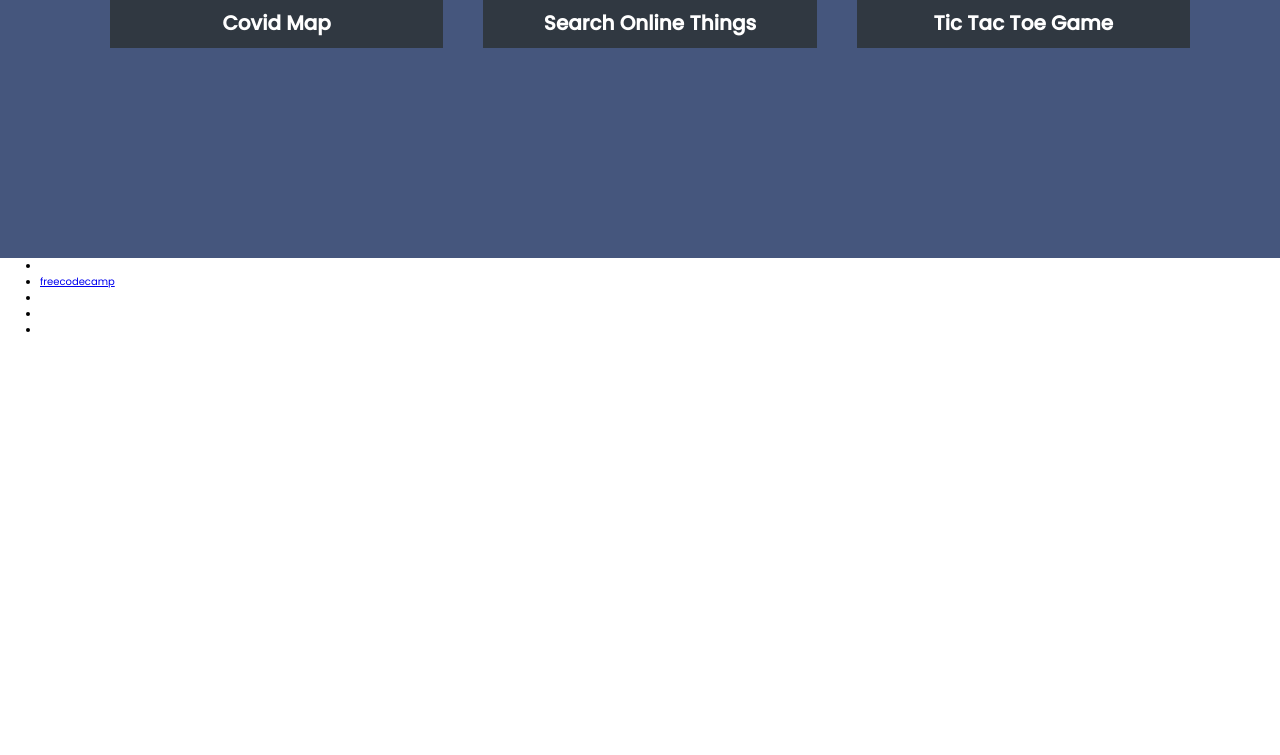
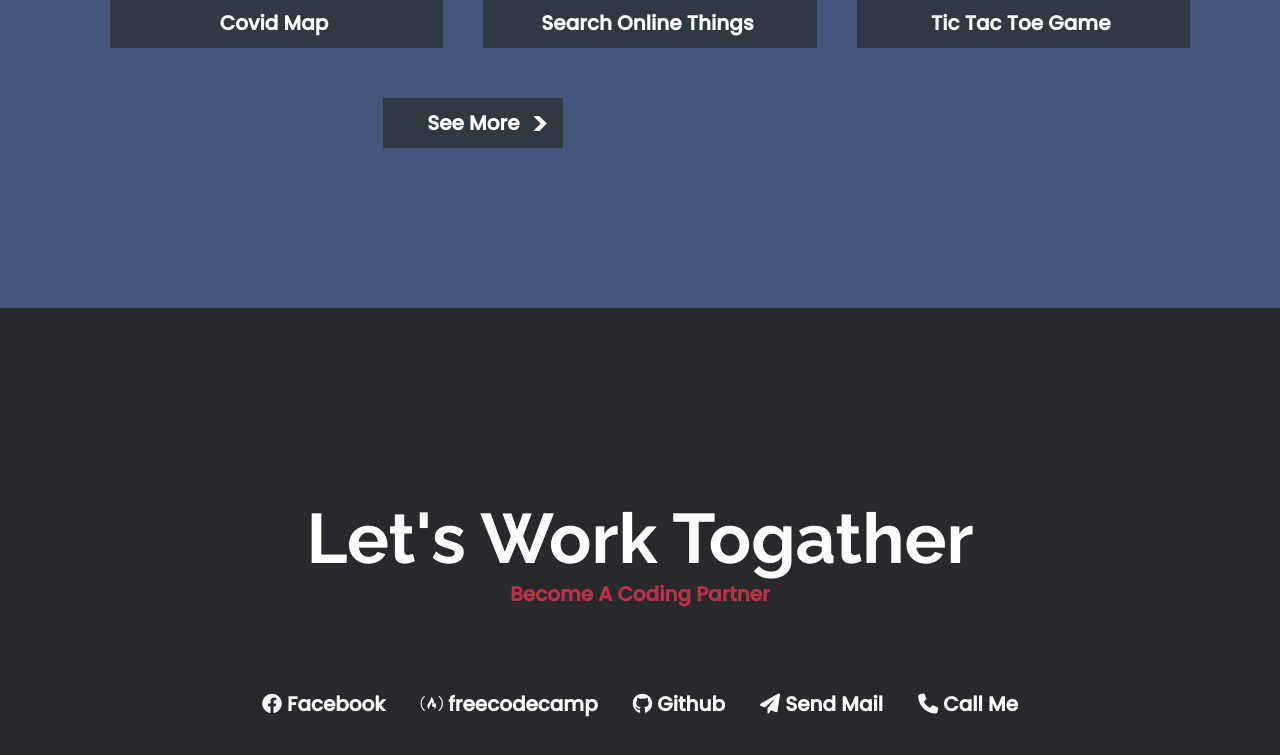
Before and after one commit to WajahatKanju/microverseTrial3, a plain HTML site: page index.html in a window 1280 px wide. Shown: the part 1725-2480 px from the top of the page. Before the commit the page ends 2063 px from the top, so only its background shows below. Drawn offline with Linux system fonts and the light colour scheme.

Commit message:
Completed

```diff
--- a/css/style.css
+++ b/css/style.css
@@ -27,7 +27,7 @@ nav, section {
 
     background-color: #be3144;
     width: 100vw;
-
+    z-index: 1000;
 }
 
 #navbar ul {
@@ -76,6 +76,7 @@ nav, section {
 }
 
 #projects {
+    display: relative;
     background-color: #45567d;
     text-align: center;
     width: 100%;
@@ -123,13 +124,163 @@ nav, section {
 
 .project-tile span {
     display: block;
-    padding: 1rem 2rem;
+    padding: 1rem 0;
+    position: relative;
+}
+
+
+.project-tile span code {
+    opacity: 0;
+    transition: 1s;
+    font-size: 2.1rem;
+    font-weight: 700;
+    color: orange;
+}
+
+
+.project-tile span:hover code {
+    opacity: 1;
+}
+
+#noshow{
+    display: relative;
+}
+
+#SeeMore {
+    display: block;
+    font-size: 2rem;
+    font-weight: 700;
+    color: white;
+    text-decoration: none;
+    background-color: #303841;
+    width: 18rem;
+    padding: 1rem;
+    bottom: 15rem;
+    left: 50%;
+    transform: translateX(-50%);
+    transition: 1s;
+}
+
+#SeeMore:hover{
+    background-color: #be3144;
+}
+
+#SeeMore::after{
+    transition: 1s;
+    position: absolute;
+    top: 10%;
+    right: 1.5rem;
+    content: ">";
+    font-size: 3rem;
+}
+
+#SeeMore:hover::after{
+    transform: translateX(0.5rem);
+}
+
+
+#portfolio{
+    background-color: #28292c;
+    min-height: 75vh;
+    text-align: center;
+    display: flex;
+    justify-content: center;
+    align-items: center;
+
+    flex-direction: column;
+}
+
+#portfolio h2 {
+    font-family: 'Raleway', sans-serisf;
+    font-size: 7rem;
+    font-weight: 700;
+    color: white;
+}
+
+#portfolio h6 {
+    font-size: 2rem;
+    color: #be3144;
+    margin-bottom: 8rem;
+}
+
+#portfolio ul {
+    display: flex;
+    justify-content: center;
+    align-items: center;
+    gap: 3.5em;
+}
+
+
+#portfolio ul li{
+    list-style-type: none;
+
+}
+
+
+#portfolio ul li a{
+    display: block;
+    color: white;
+    font-size: 2rem;
+    text-decoration: none;
+    font-weight: 900;
+    transition: 1s;
+}
+
+
+#portfolio ul li a:hover{
+    color: #be3144;
+    transform: scale(1.3) translateY(-10px);
+    margin: initial 2em;
+}
+
+@media screen and ( max-width: 1000px){
+
+    .project-tile{
+        width: 90%;
+    }
+
+}
+
+@media screen and ( max-width: 879px){
+    #SeeMore {
+        transform: translateX(22rem);
+    }
+
 }
 
 
 
-@media screen and ( max-width: 480px){
-    body{
-        background-color: blue;
+@media screen and ( max-width: 700px){
+    :root{
+        font-size: 9px;
     }
+
 }
+
+@media screen and ( max-width: 600px){
+    :root{
+        font-size: 8px;
+    }
+    .project-tile{
+        width: 80%;
+    }
+
+}
+@media screen and ( max-width: 500px){
+    :root{
+        font-size: 6px;
+    }
+    .project-tile{
+        width: 70%;
+    }
+
+}
+@media screen and ( max-width: 400px){
+    :root{
+        font-size: 5px;
+    }
+    .project-tile{
+        width: 60%;
+    }
+
+}
--- a/index.html
+++ b/index.html
@@ -4,7 +4,12 @@
 <head>
   <meta charset="UTF-8">
   <title>Fork Me! FCC: Test Suite Template</title>
+  <meta name="viewport" content="width=device-width, initial-scale=1.0">
+  <link rel="stylesheet" href="https://cdnjs.cloudflare.com/ajax/libs/font-awesome/6.1.1/css/all.min.css">
+
   <link rel="stylesheet" href="css/style.css">
+
+
 </head>
 
 <body>
@@ -23,24 +28,24 @@
     <h2>Take a Look at my Projects and Explore Them</h2>
     <div class="projects-grid">
       <div class="project-tile"><a href="https://codepen.io/freeCodeCamp/full/zNqgVx" target="_blank"><img
-            src="https://cdn.freecodecamp.org/testable-projects-fcc/images/tribute.jpg" alt="Project 1"><span>Tribute
+            src="https://cdn.freecodecamp.org/testable-projects-fcc/images/tribute.jpg" alt="Project 1"><span> <code>&lt; </code> Tribute
             Page
-          </span></a></div>
+          <code> &frasl;&gt;</code></span></a></div>
       <div class="project-tile"><a href="https://codepen.io/freeCodeCamp/full/qRZeGZ" target="_blank"><img
             src="https://cdn.freecodecamp.org/testable-projects-fcc/images/random-quote-machine.png"
-            alt="Project 2"><span>Daily Quotes</span></a></div>
+            alt="Project 2"><span> <code>&lt; </code> Daily Quotes<code> &frasl;&gt;</code></span></a></div>
       <div class="project-tile"><a href="https://codepen.io/freeCodeCamp/full/wgGVVX" target="_blank"><img
             src="https://cdn.freecodecamp.org/testable-projects-fcc/images/calc.png"
-            alt="Project 3"><span>Calculator</span></a>
+            alt="Project 3"><span> <code>&lt; </code> Calculator<code> &frasl;&gt;</code></span></a>
       </div>
       <div class="project-tile"><a href="https://codepen.io/freeCodeCamp/full/mVEJag" target="_blank"><img
-            src="https://cdn.freecodecamp.org/testable-projects-fcc/images/map.jpg" alt="Project 4"><span>Covid Map
-          </span></a>
+            src="https://cdn.freecodecamp.org/testable-projects-fcc/images/map.jpg" alt="Project 4"><span> <code>&lt; </code> Covid Map
+          <code> &frasl;&gt;</code></span></a>
       </div>
       <div class="project-tile"><a href="https://codepen.io/freeCodeCamp/full/wGqEga" target="_blank"><img
-            src="https://cdn.freecodecamp.org/testable-projects-fcc/images/wiki.png" alt="Project 5"><span>
+            src="https://cdn.freecodecamp.org/testable-projects-fcc/images/wiki.png" alt="Project 5"><span> <code>&lt; </code>
             Search Online Things
-          </span></a>
+          <code> &frasl;&gt;</code></span></a>
       </div>
 
       <div class="project-tile">
@@ -48,21 +53,28 @@
           <img class="project-image" src="https://cdn.freecodecamp.org/testable-projects-fcc/images/tic-tac-toe.png"
             alt="project">
           <span>
+            <code>&lt; </code>
             Tic Tac Toe Game
-          </span>
+
+          <code> &frasl;&gt;</code></span>
+
       </div>
+      <div id="noshow">
+        <a id="SeeMore" href="https://www.github.com">See More</a>
+      </div>
+
       </a>
     </div>
   </section>
   <section id="portfolio">
-    <h2></h2>
-    <h6></h6>
+    <h2>Let's Work Togather</h2>
+    <h6>Become A Coding Partner</h6>
     <ul>
-      <li><a href=""></a></li>
-      <li><a id="profile-link" target="_blank" href="https://www.freecodecamp.org/">freecodecamp</a></li>
-      <li><a href=""></a></li>
-      <li><a href=""></a></li>
-      <li><a href=""></a></li>
+      <li><a href="#"> <i class="fa-brands fa-facebook"></i> Facebook</a></li>
+      <li><a id="profile-link" target="_blank" href="https://www.freecodecamp.org/"> <i class="fa-brands fa-free-code-camp"></i> freecodecamp</a></li>
+      <li><a href="Github"><i class="fa-brands fa-github"></i>  Github </a></li>
+      <li><a href="Send Mail"><i class="fa-solid fa-paper-plane"></i> Send Mail</a></li>
+      <li><a href="Call ME"> <i class="fa-solid fa-phone"></i> Call Me</a></li>
     </ul>
   </section>
 
```
